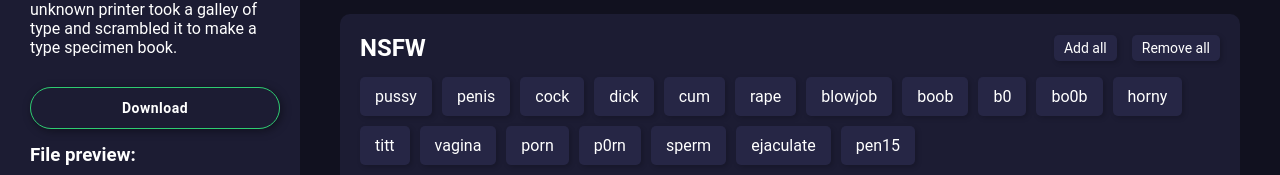
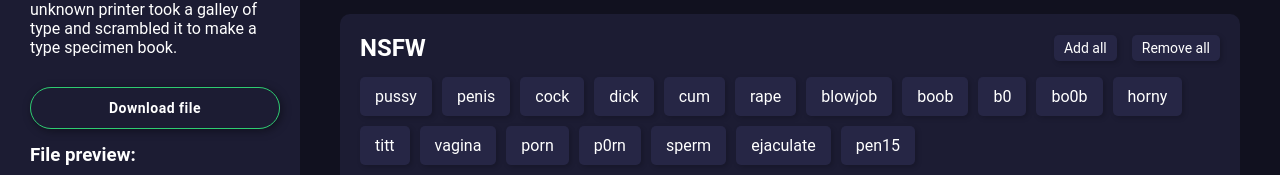
Before and after one commit to SamEm/Censor-List-website, a React (Create React App) app: page / in a window 1280 px wide. Shown: the part 406-581 px from the top of the page. Built offline with nearby package versions, Linux system fonts and the light colour scheme.

Commit message:
Fixed wording

```diff
--- a/src/components/Download.js
+++ b/src/components/Download.js
@@ -30,7 +30,7 @@ export default function Download({ selectedPhrases, globalState }) {
   return(
     <DownloadBar>
       <RoundButtonDesign onClick={downloadFile}>
-        Download
+        Download file
       </RoundButtonDesign>
       <HiddenLink
         download={fileName}
```
